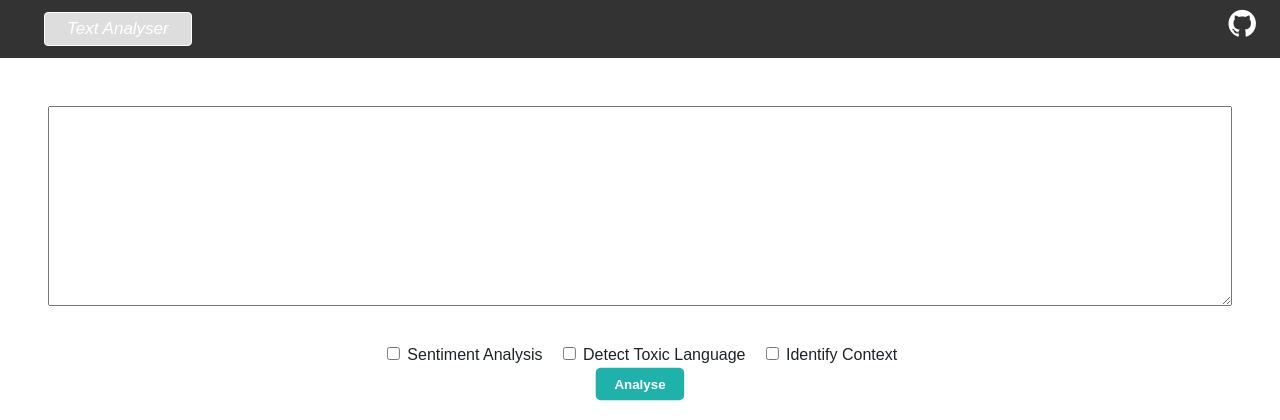
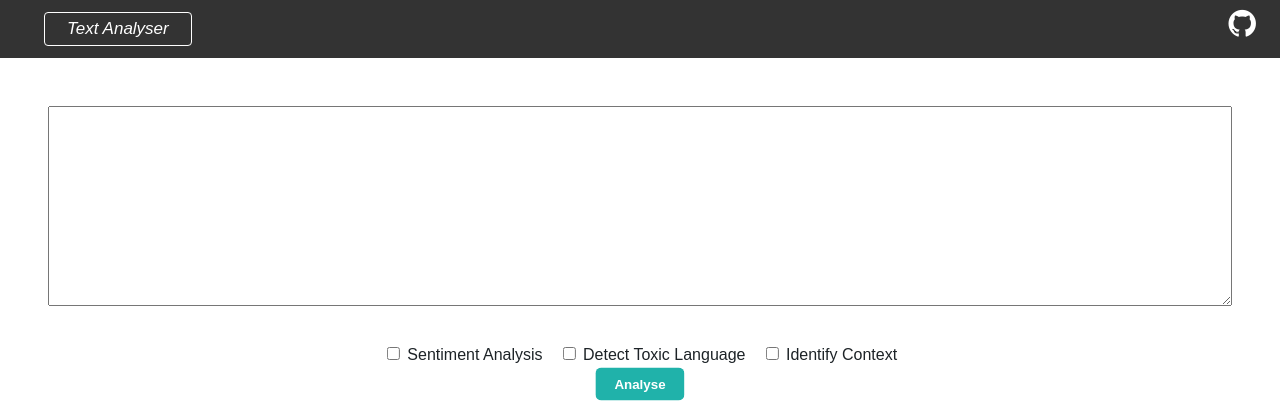
Before and after one commit to thesouldev/text-analyser, a Flask app: page / in a window 1280 px wide, with the pointer over the restyled element. Shown: the top 420 px of the page. Run offline with Flask 2, Linux system fonts and the light colour scheme; parts of the project's set-up code (start-up, migrations or seed data) failed here and were passed over; some libraries are stand-ins or nearby versions.

Commit message:
fix bugs

```diff
--- a/template/header.html
+++ b/template/header.html
@@ -21,7 +21,6 @@
         }
 
         .topnav a:hover {
-            background-color: #ddd;
             color: black;
         }
 
```
